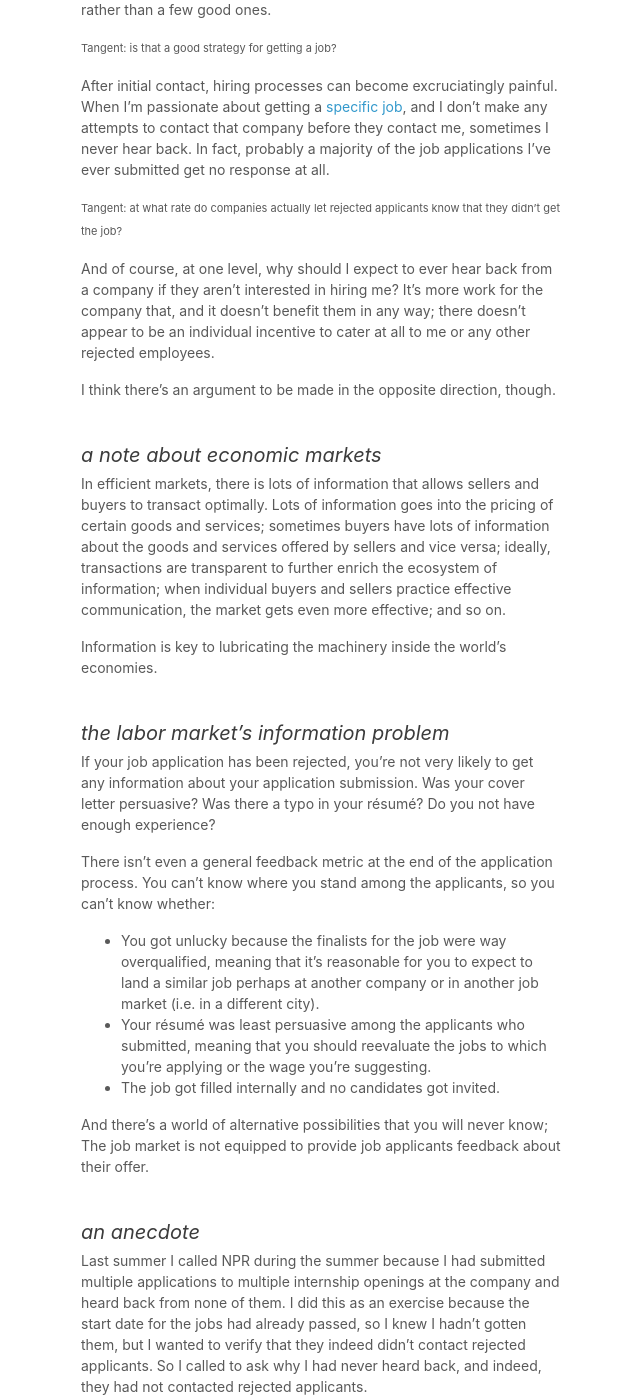
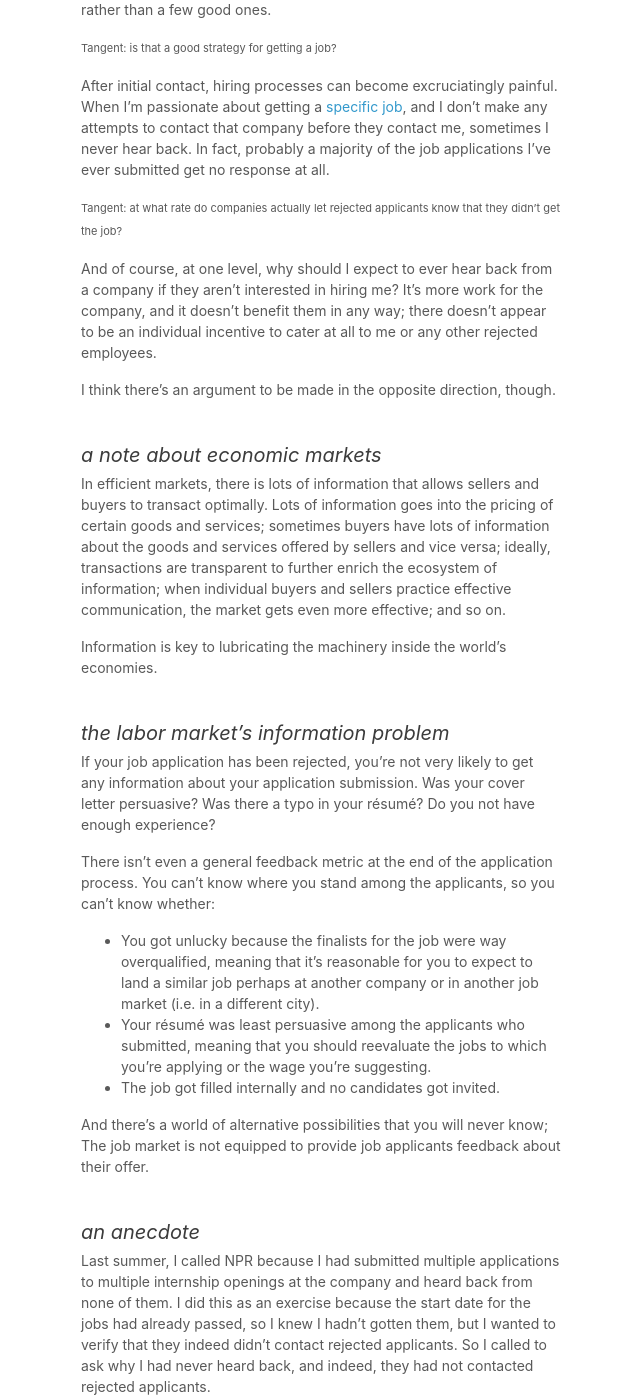
Before and after one commit to CarterPape/CarterPape.github.io, a Jekyll site: the page built from blog/unlisted/_posts/2018-06-04-no-callbacks.md, in a window 1280 px wide and 1400 px high, scrolled down 688 px. Shown: the whole window, without its empty margins (444-1084 px from the left). Built offline with Jekyll 4.4.1, drawn with Linux system fonts in a browser that asks for light colours.

Commit message:
chatham upgrades

```diff
--- a/blog/unlisted/_posts/2018-06-04-no-callbacks.md
+++ b/blog/unlisted/_posts/2018-06-04-no-callbacks.md
@@ -21,7 +21,7 @@ After initial contact, hiring processes can become excruciatingly painful. When
 
 <small>Tangent: at what rate do companies actually let rejected applicants know that they didn’t get the job?</small>
 
-And of course, at one level, why should I expect to ever hear back from a company if they aren't interested in hiring me? It’s more work for the company that, and it doesn’t benefit them in any way; there doesn’t appear to be an individual incentive to cater at all to me or any other rejected employees.
+And of course, at one level, why should I expect to ever hear back from a company if they aren't interested in hiring me? It’s more work for the company, and it doesn’t benefit them in any way; there doesn’t appear to be an individual incentive to cater at all to me or any other rejected employees.
 
 I think there’s an argument to be made in the opposite direction, though.
 
@@ -45,7 +45,7 @@ And there’s a world of alternative possibilities that you will never know; The
 
 ## an anecdote
 
-Last summer I called NPR during the summer because I had submitted multiple applications to multiple internship openings at the company and heard back from none of them. I did this as an exercise because the start date for the jobs had already passed, so I knew I hadn’t gotten them, but I wanted to verify that they indeed didn’t contact rejected applicants. So I called to ask why I had never heard back, and indeed, they had not contacted rejected applicants.
+Last summer, I called NPR because I had submitted multiple applications to multiple internship openings at the company and heard back from none of them. I did this as an exercise because the start date for the jobs had already passed, so I knew I hadn’t gotten them, but I wanted to verify that they indeed didn’t contact rejected applicants. So I called to ask why I had never heard back, and indeed, they had not contacted rejected applicants.
 
 After that experience, I applied to a few jobs at the New York Times because… you know, why not? How many people apply to competitive schools and jobs they only hope to get into? I never expected to hear back after the NPR and similar application processes.
 
```
